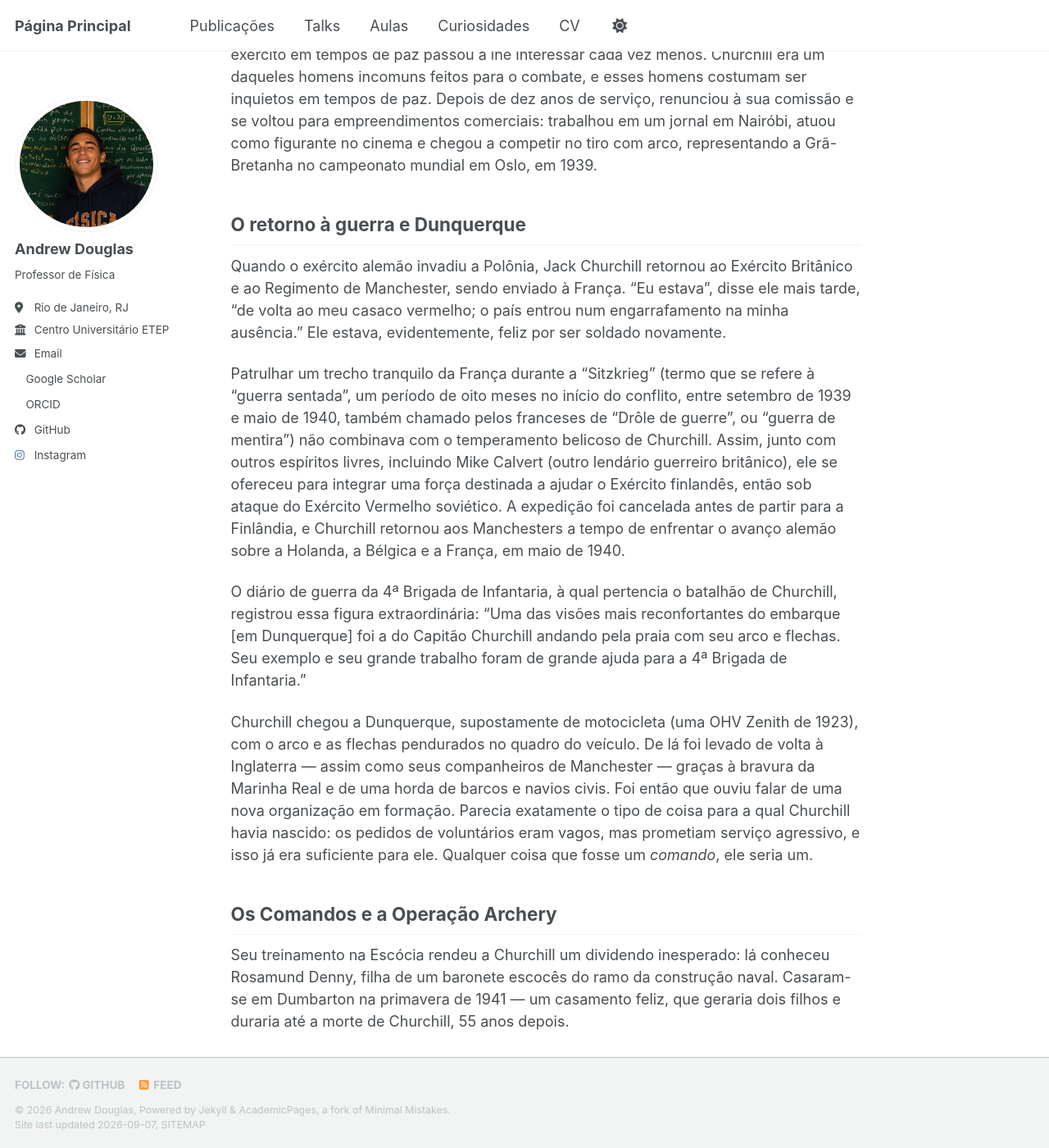
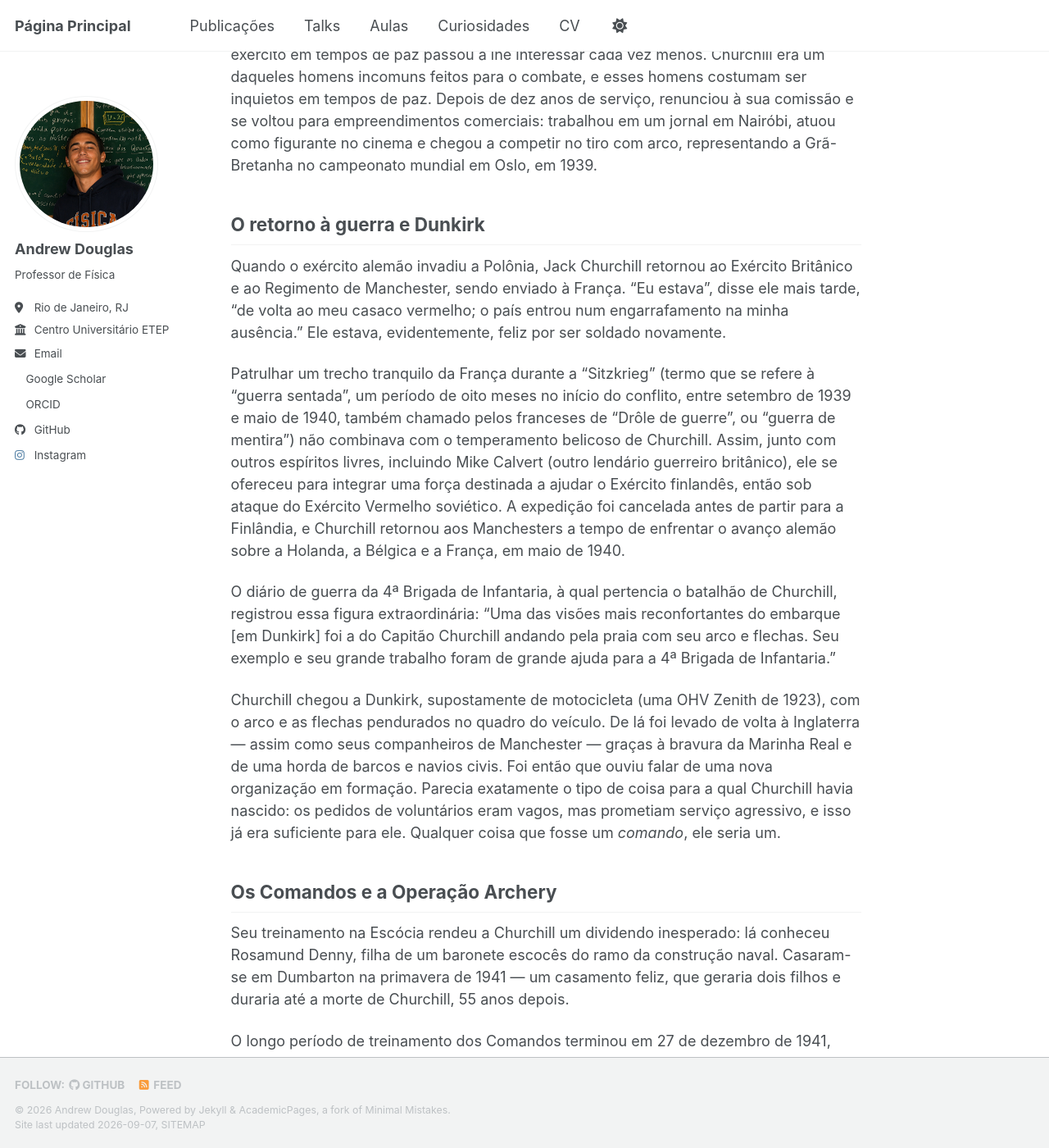
Before and after one commit to AndrewDSAM/AndrewDSAM.github.io, a Jekyll site: the page built from _posts/2199-01-01-future-post.md, in a window 1280 px wide and 1400 px high, scrolled down 1405 px. Shown: the whole window at 82% size. Built offline with Jekyll 4.4.1, drawn with Linux system fonts in a browser that asks for light colours; a style sheet for code colours, icons or effects is not loaded.

Commit message:
Update 2199-01-01-future-post.md

```diff
--- a/_posts/2199-01-01-future-post.md
+++ b/_posts/2199-01-01-future-post.md
@@ -27,15 +27,15 @@ Na mesma motocicleta, percorreu as 500 milhas (805 km) entre Maymyo e Rangum, vi
 
 De volta à Inglaterra em 1932, Churchill continuou estudando gaita de foles, mas o exército em tempos de paz passou a lhe interessar cada vez menos. Churchill era um daqueles homens incomuns feitos para o combate, e esses homens costumam ser inquietos em tempos de paz. Depois de dez anos de serviço, renunciou à sua comissão e se voltou para empreendimentos comerciais: trabalhou em um jornal em Nairóbi, atuou como figurante no cinema e chegou a competir no tiro com arco, representando a Grã-Bretanha no campeonato mundial em Oslo, em 1939.
 
-## O retorno à guerra e Dunquerque
+## O retorno à guerra e Dunkirk
 
 Quando o exército alemão invadiu a Polônia, Jack Churchill retornou ao Exército Britânico e ao Regimento de Manchester, sendo enviado à França. "Eu estava", disse ele mais tarde, "de volta ao meu casaco vermelho; o país entrou num engarrafamento na minha ausência." Ele estava, evidentemente, feliz por ser soldado novamente.
 
 Patrulhar um trecho tranquilo da França durante a "Sitzkrieg" (termo que se refere à "guerra sentada", um período de oito meses no início do conflito, entre setembro de 1939 e maio de 1940, também chamado pelos franceses de "Drôle de guerre", ou "guerra de mentira") não combinava com o temperamento belicoso de Churchill. Assim, junto com outros espíritos livres, incluindo Mike Calvert (outro lendário guerreiro britânico), ele se ofereceu para integrar uma força destinada a ajudar o Exército finlandês, então sob ataque do Exército Vermelho soviético. A expedição foi cancelada antes de partir para a Finlândia, e Churchill retornou aos Manchesters a tempo de enfrentar o avanço alemão sobre a Holanda, a Bélgica e a França, em maio de 1940.
 
-O diário de guerra da 4ª Brigada de Infantaria, à qual pertencia o batalhão de Churchill, registrou essa figura extraordinária: "Uma das visões mais reconfortantes do embarque [em Dunquerque] foi a do Capitão Churchill andando pela praia com seu arco e flechas. Seu exemplo e seu grande trabalho foram de grande ajuda para a 4ª Brigada de Infantaria."
+O diário de guerra da 4ª Brigada de Infantaria, à qual pertencia o batalhão de Churchill, registrou essa figura extraordinária: "Uma das visões mais reconfortantes do embarque [em Dunkirk] foi a do Capitão Churchill andando pela praia com seu arco e flechas. Seu exemplo e seu grande trabalho foram de grande ajuda para a 4ª Brigada de Infantaria."
 
-Churchill chegou a Dunquerque, supostamente de motocicleta (uma OHV Zenith de 1923), com o arco e as flechas pendurados no quadro do veículo. De lá foi levado de volta à Inglaterra — assim como seus companheiros de Manchester — graças à bravura da Marinha Real e de uma horda de barcos e navios civis. Foi então que ouviu falar de uma nova organização em formação. Parecia exatamente o tipo de coisa para a qual Churchill havia nascido: os pedidos de voluntários eram vagos, mas prometiam serviço agressivo, e isso já era suficiente para ele. Qualquer coisa que fosse um *comando*, ele seria um.
+Churchill chegou a Dunkirk, supostamente de motocicleta (uma OHV Zenith de 1923), com o arco e as flechas pendurados no quadro do veículo. De lá foi levado de volta à Inglaterra — assim como seus companheiros de Manchester — graças à bravura da Marinha Real e de uma horda de barcos e navios civis. Foi então que ouviu falar de uma nova organização em formação. Parecia exatamente o tipo de coisa para a qual Churchill havia nascido: os pedidos de voluntários eram vagos, mas prometiam serviço agressivo, e isso já era suficiente para ele. Qualquer coisa que fosse um *comando*, ele seria um.
 
 ## Os Comandos e a Operação Archery
 
```
